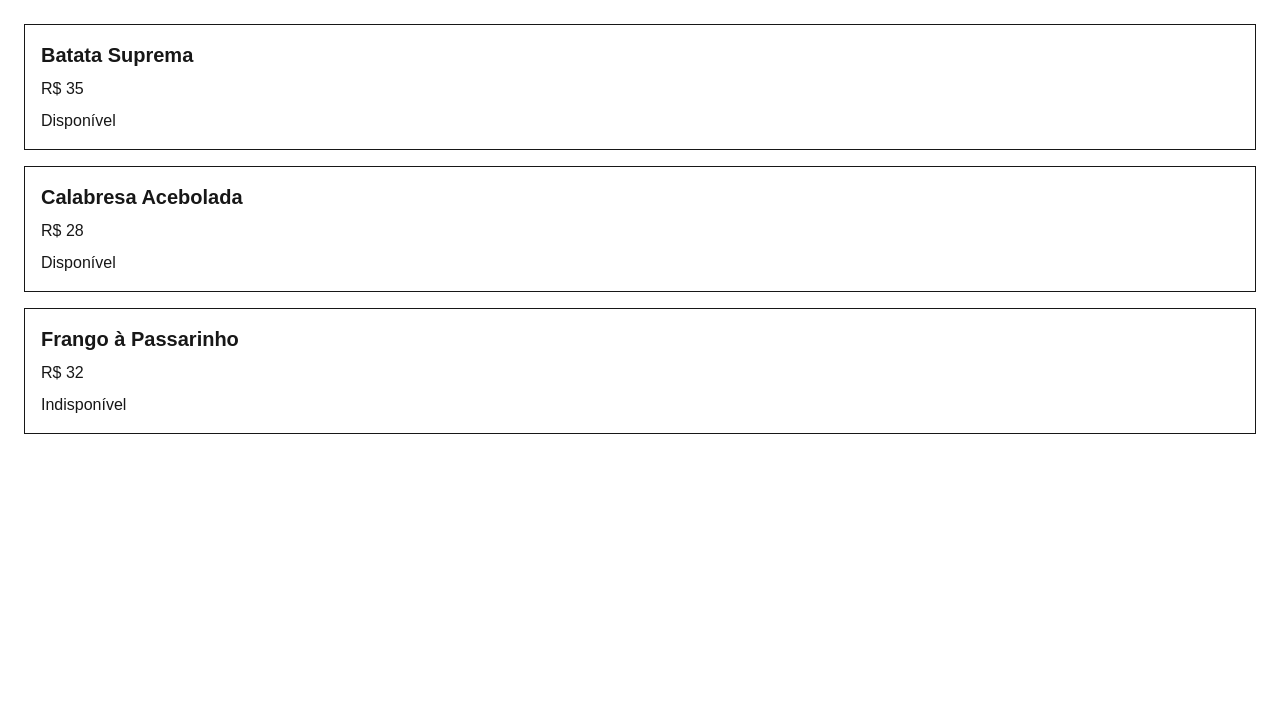
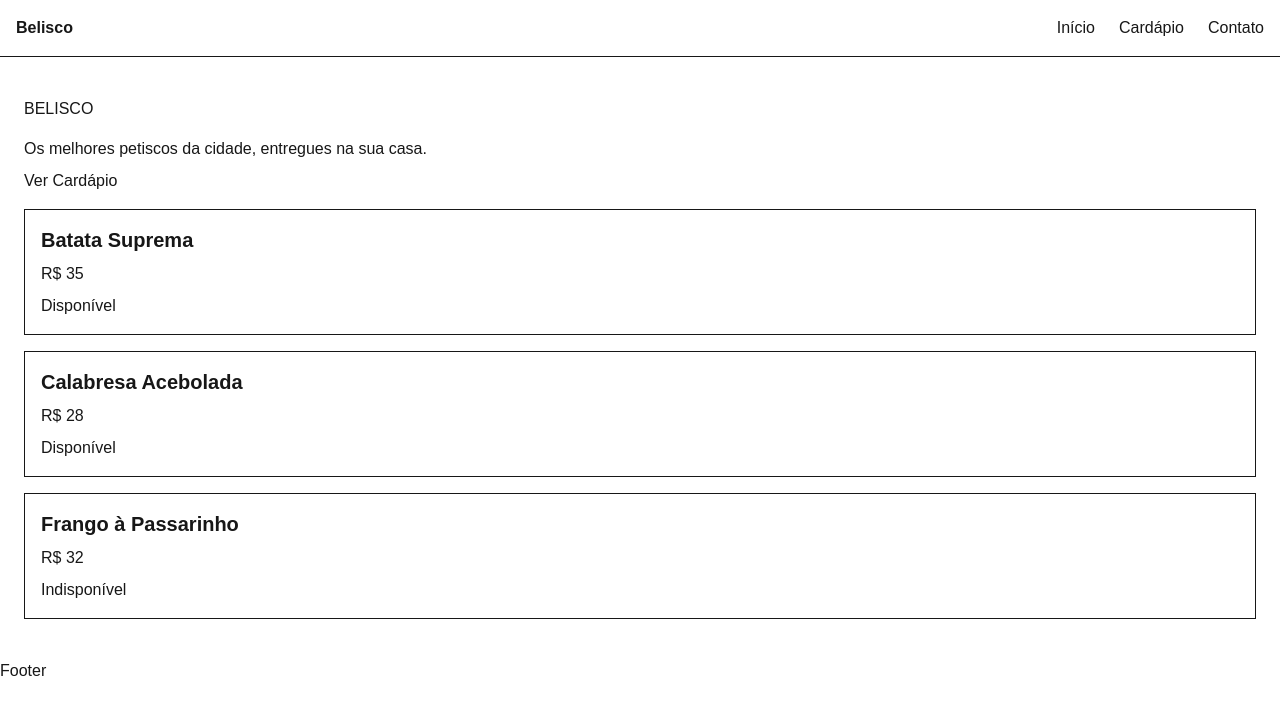
Before and after one commit to jwellingtonjuniordev-dev/belisco_petiscaria, a Next.js app: page / in a window 1280 px wide. Shown: the top 714 px of the page. Built offline with nearby package versions, Linux system fonts and the light colour scheme.

Commit message:
created some foldes and data files, change place map funtion

```diff
--- a/app/page.tsx
+++ b/app/page.tsx
@@ -1,36 +1,18 @@
-import ProductCard from "@/components/ProductCard/ProductCard";
-import type { Product } from "@/src/types/product";
-
-const products: Product[] = [
-  {
-    id: 1,
-    name: "Batata Suprema",
-    price: 35,
-    avaliable: true,
-  },
-  {
-    id: 2,
-    name: "Calabresa Acebolada",
-    price: 28,
-    avaliable: true,
-  },
-  {
-    id: 3,
-    name: "Frango à Passarinho",
-    price: 32,
-    avaliable: false,
-  },
-];
+import Header from "@/components/Header/Header";
+import Hero from "@/components/Hero/Hero";
+import ProductList from "@/components/ProductList/ProductList";
+import Footer from "@/components/Footer/Footer";
 
 export default function Home() {
   return (
-    <main className="p-6">
-      {products.map((product) => (
-        <ProductCard
-          key={product.id}
-          product={product}
-        />
-      ))}
-    </main>
+    <>
+      <Header />
+      <main className="p-6">
+        <Hero />
+
+        <ProductList />
+      </main>
+      <Footer />
+    </>
   );
 }
--- a/components/Footer/Footer.tsx
+++ b/components/Footer/Footer.tsx
@@ -0,0 +1,7 @@
+export default function Footer () {
+    return (
+        <footer>
+            Footer
+        </footer>
+    )
+}
--- a/components/Header/Header.tsx
+++ b/components/Header/Header.tsx
@@ -0,0 +1,17 @@
+import Navbar from "../Navbar/Navbar"
+
+export default function Header() {
+    return (
+        <header className="border-b">
+            <div className="max-w-6x1 mx-auto px-4 py-4">
+                <div className="flex items-center justify-between">
+                    <h1 className="text-2x1 font-bold">
+                        Belisco
+                    </h1>
+
+                    <Navbar />
+                </div>
+            </div>
+        </header>
+    );
+}
--- a/components/Hero/Hero.tsx
+++ b/components/Hero/Hero.tsx
@@ -0,0 +1,13 @@
+export default function Hero() {
+  return (
+    <section className="my-4">
+      <h1 className="my-4">BELISCO</h1>
+      <p className="my-2">
+        Os melhores petiscos da cidade, entregues na sua casa.
+      </p>
+      <a href="#" rel="ver cardapio">
+        Ver Cardápio
+      </a>
+    </section>
+  );
+}
--- a/components/Navbar/Navbar.tsx
+++ b/components/Navbar/Navbar.tsx
@@ -0,0 +1,11 @@
+export default function Navbar () {
+    return (
+        <nav>
+            <ul className="flex gap-6">
+                <li>Início</li>
+                <li>Cardápio</li>
+                <li>Contato</li>
+            </ul>
+        </nav>
+    );
+}
--- a/components/ProductCard/ProductCard.tsx
+++ b/components/ProductCard/ProductCard.tsx
@@ -1,4 +1,4 @@
-import type { Product } from "@/src/types/product";
+import type { Product } from "@/types/product";
 
 type ProductCardProps = {
   product: Product;
--- a/components/ProductList/ProductList.tsx
+++ b/components/ProductList/ProductList.tsx
@@ -0,0 +1,12 @@
+import ProductCard from "../ProductCard/ProductCard";
+import { products } from "@/data/products";
+
+export default function ProductList() {
+  return (
+    <section>
+      {products.map((product) => (
+        <ProductCard key={product.id} product={product} />
+      ))}
+    </section>
+  );
+}
--- /dev/null
+++ b/data/products.ts
@@ -0,0 +1,22 @@
+import type { Product } from "@/types/product";
+
+export const products: Product[] = [
+  {
+    id: 1,
+    name: "Batata Suprema",
+    price: 35,
+    avaliable: true,
+  },
+  {
+    id: 2,
+    name: "Calabresa Acebolada",
+    price: 28,
+    avaliable: true,
+  },
+  {
+    id: 3,
+    name: "Frango à Passarinho",
+    price: 32,
+    avaliable: false,
+  },
+];
```
Also changed, not shown: types/product.ts (renamed from src/types/product.ts).
